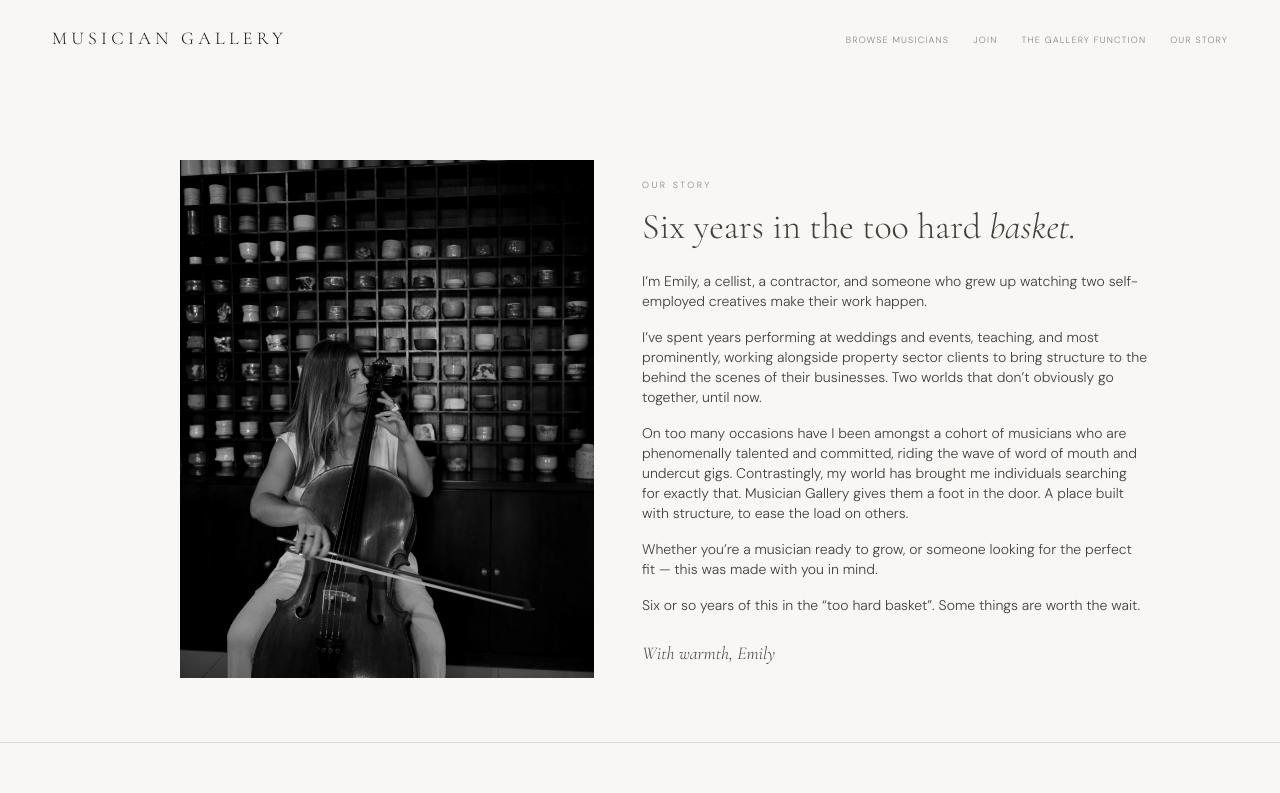
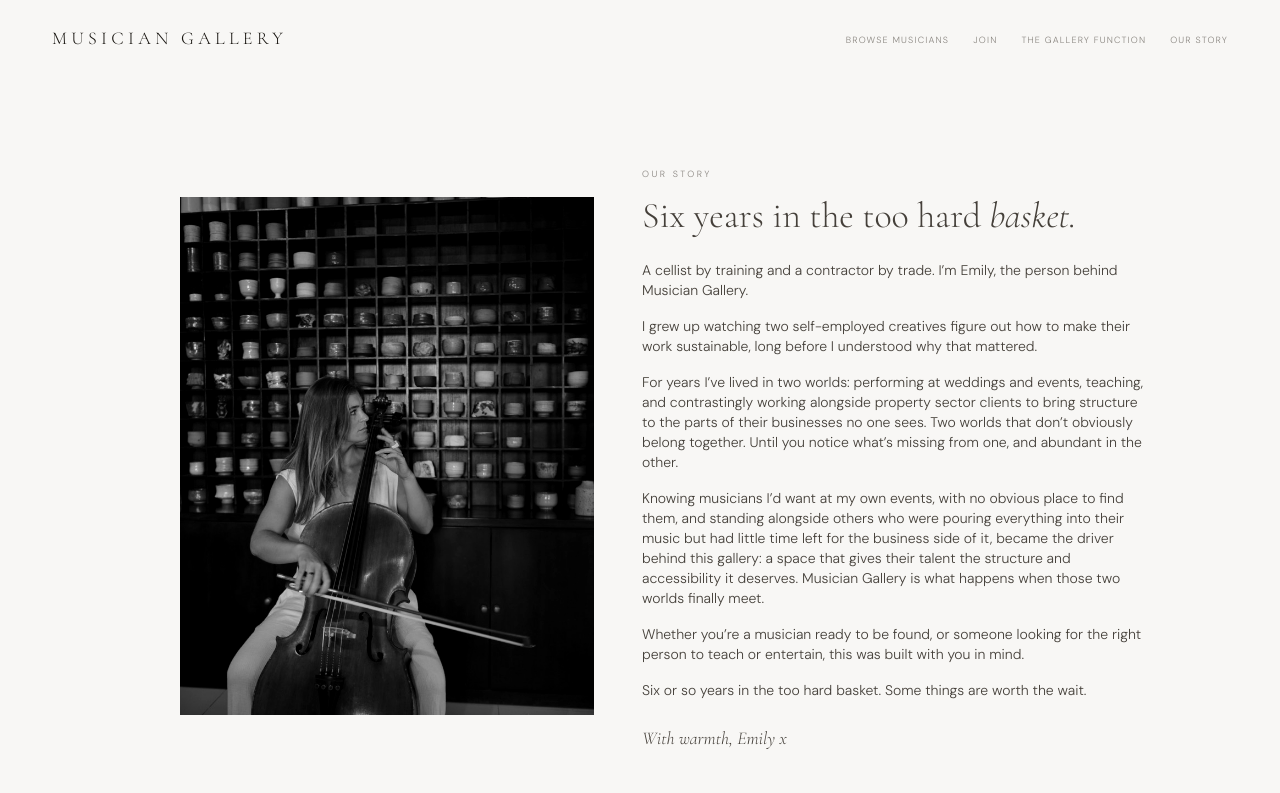
Before and after one commit to musiciangallery/Musician-Gallery, a Next.js app: page /our-story in a window 1280 px wide. Shown: the top 793 px of the page. Built offline with nearby package versions, Linux system fonts and the light colour scheme.

Commit message:
Update page.tsx

```diff
--- a/src/app/our-story/page.tsx
+++ b/src/app/our-story/page.tsx
@@ -23,32 +23,41 @@ export default function OurStoryPage() {
           Six years in the too hard <em>basket.</em>
         </h1>
         <p className="text-sm mb-4">
-          I&rsquo;m Emily, a cellist, a contractor, and someone who grew up
-          watching two self-employed creatives make their work happen.
+          A cellist by training and a contractor by trade. I&rsquo;m Emily,
+          the person behind Musician Gallery.
         </p>
         <p className="text-sm mb-4">
-          I&rsquo;ve spent years performing at weddings and events, teaching,
-          and most prominently, working alongside property sector clients to
-          bring structure to the behind the scenes of their businesses. Two
-          worlds that don&rsquo;t obviously go together, until now.
+          I grew up watching two self-employed creatives figure out how to
+          make their work sustainable, long before I understood why that
+          mattered.
         </p>
         <p className="text-sm mb-4">
-          On too many occasions have I been amongst a cohort of musicians who
-          are phenomenally talented and committed, riding the wave of word of
-          mouth and undercut gigs. Contrastingly, my world has brought me
-          individuals searching for exactly that. Musician Gallery gives them
-          a foot in the door. A place built with structure, to ease the load
-          on others.
+          For years I&rsquo;ve lived in two worlds: performing at weddings
+          and events, teaching, and contrastingly working alongside property
+          sector clients to bring structure to the parts of their businesses
+          no one sees. Two worlds that don&rsquo;t obviously belong
+          together. Until you notice what&rsquo;s missing from one, and
+          abundant in the other.
         </p>
         <p className="text-sm mb-4">
-          Whether you&rsquo;re a musician ready to grow, or someone looking
-          for the perfect fit &mdash; this was made with you in mind.
+          Knowing musicians I&rsquo;d want at my own events, with no obvious
+          place to find them, and standing alongside others who were
+          pouring everything into their music but had little time left for
+          the business side of it, became the driver behind this gallery: a
+          space that gives their talent the structure and accessibility it
+          deserves. Musician Gallery is what happens when those two worlds
+          finally meet.
         </p>
         <p className="text-sm mb-4">
-          Six or so years of this in the &ldquo;too hard basket&rdquo;. Some
-          things are worth the wait.
+          Whether you&rsquo;re a musician ready to be found, or someone
+          looking for the right person to teach or entertain, this was
+          built with you in mind.
         </p>
-        <p className="font-serif italic text-lg mt-6">With warmth, Emily</p>
+        <p className="text-sm mb-4">
+          Six or so years in the too hard basket. Some things are worth the
+          wait.
+        </p>
+        <p className="font-serif italic text-lg mt-6">With warmth, Emily x</p>
       </div>
     </section>
   );
```
